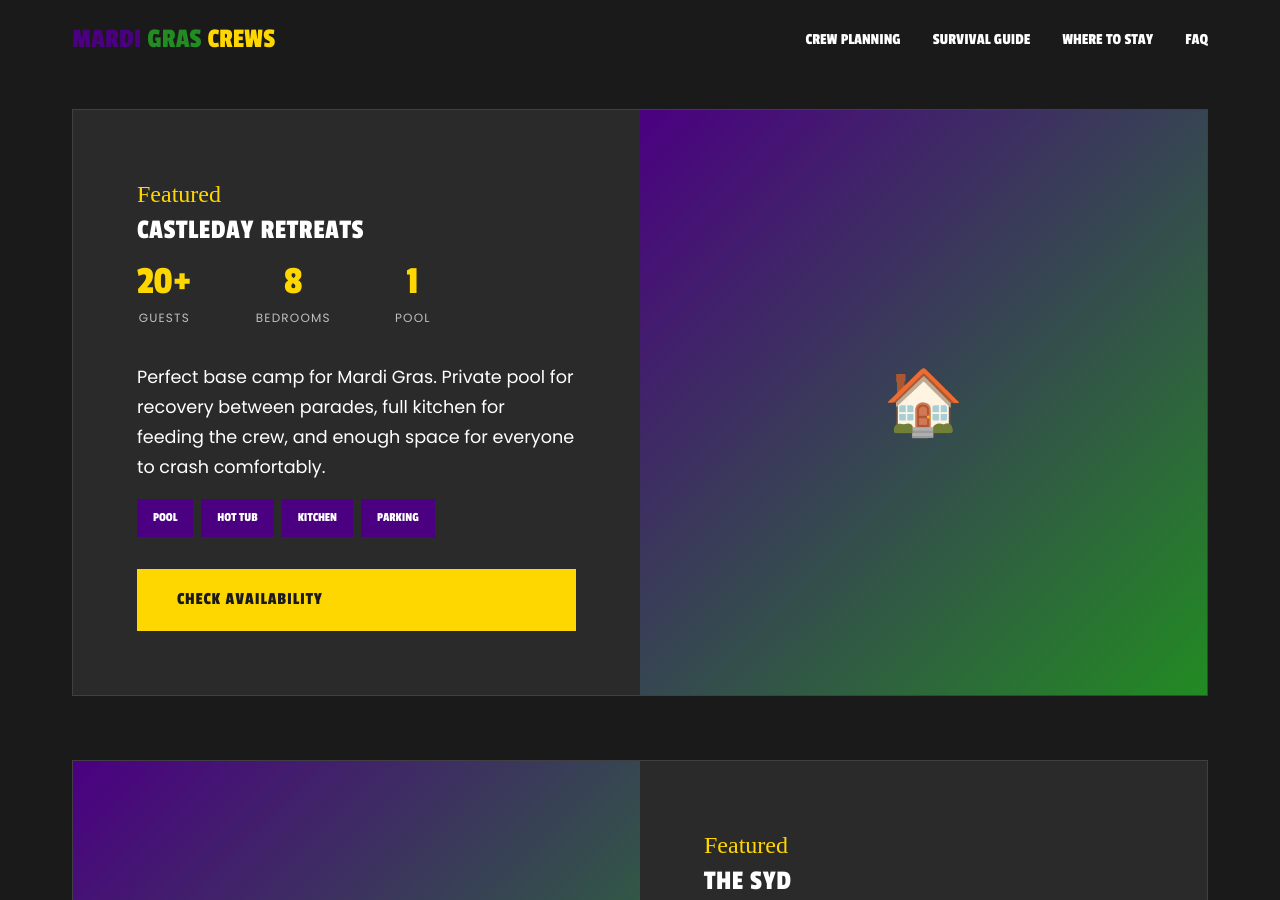
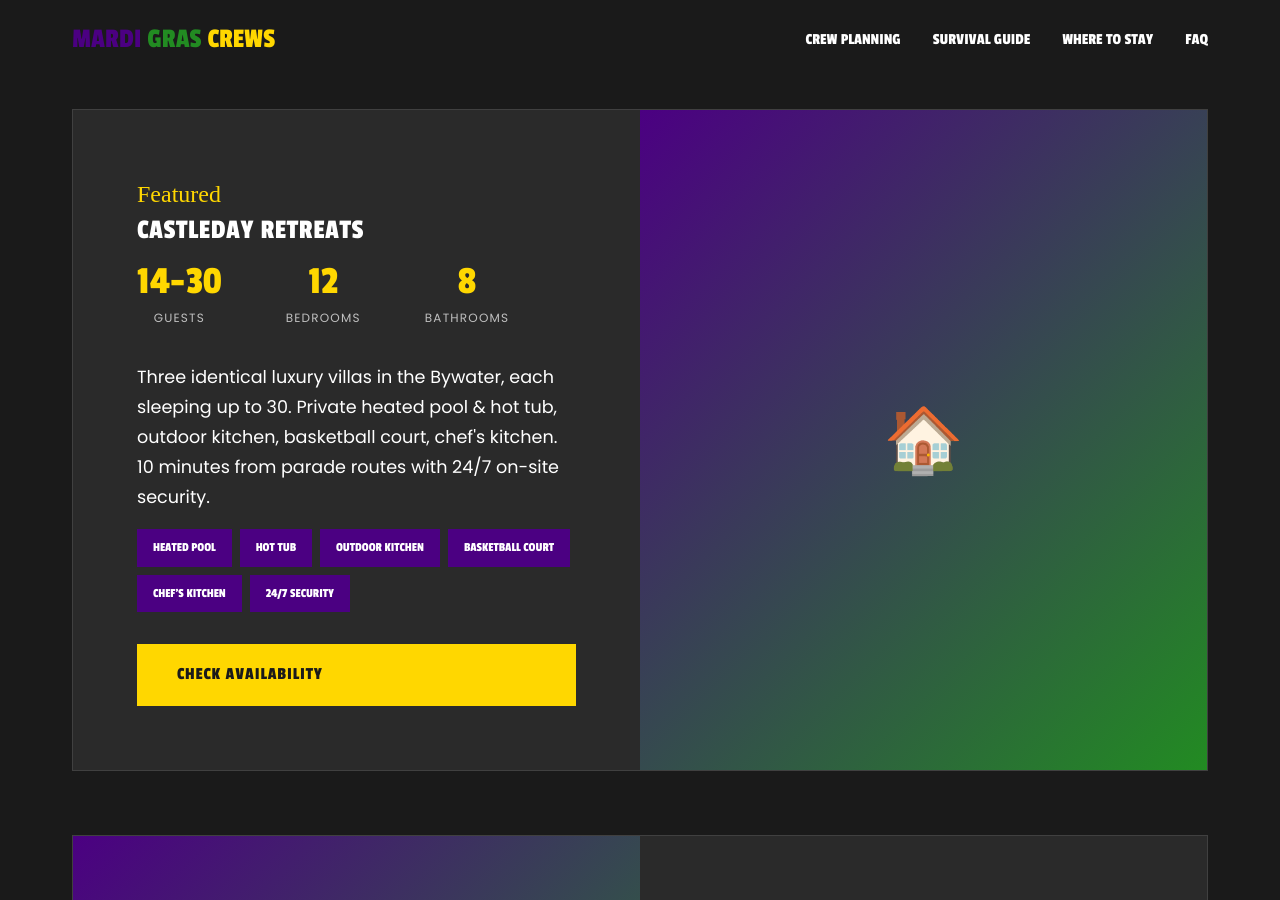
Before and after one commit to sjworth-dev/mardigrascrews, a Jekyll site: the page built from where-to-stay.html, in a window 1280 px wide and 900 px high, scrolled down 1400 px. Built offline with Jekyll 4.4.1, drawn with Linux system fonts in a browser that asks for light colours; some web fonts are replaced.

Commit message:
Update Castleday info: 14-30 guests, 12 bedrooms, 8 bathrooms, correct amenities

```diff
--- a/where-to-stay.html
+++ b/where-to-stay.html
@@ -235,24 +235,26 @@
           <h3>Castleday Retreats</h3>
           <div class="property-stats">
             <div class="stat">
-              <span class="stat-number">20+</span>
+              <span class="stat-number">14-30</span>
               <span class="stat-label">Guests</span>
             </div>
             <div class="stat">
-              <span class="stat-number">8</span>
+              <span class="stat-number">12</span>
               <span class="stat-label">Bedrooms</span>
             </div>
             <div class="stat">
-              <span class="stat-number">1</span>
-              <span class="stat-label">Pool</span>
+              <span class="stat-number">8</span>
+              <span class="stat-label">Bathrooms</span>
             </div>
           </div>
-          <p>Perfect base camp for Mardi Gras. Private pool for recovery between parades, full kitchen for feeding the crew, and enough space for everyone to crash comfortably.</p>
+          <p>Three identical luxury villas in the Bywater, each sleeping up to 30. Private heated pool & hot tub, outdoor kitchen, basketball court, chef's kitchen. 10 minutes from parade routes with 24/7 on-site security.</p>
           <div class="property-amenities">
-            <span class="amenity-tag">Pool</span>
+            <span class="amenity-tag">Heated Pool</span>
             <span class="amenity-tag">Hot Tub</span>
-            <span class="amenity-tag">Kitchen</span>
-            <span class="amenity-tag">Parking</span>
+            <span class="amenity-tag">Outdoor Kitchen</span>
+            <span class="amenity-tag">Basketball Court</span>
+            <span class="amenity-tag">Chef's Kitchen</span>
+            <span class="amenity-tag">24/7 Security</span>
           </div>
           <a href="https://castledayretreats.com" class="btn btn-gold" target="_blank">Check Availability</a>
         </div>
```
